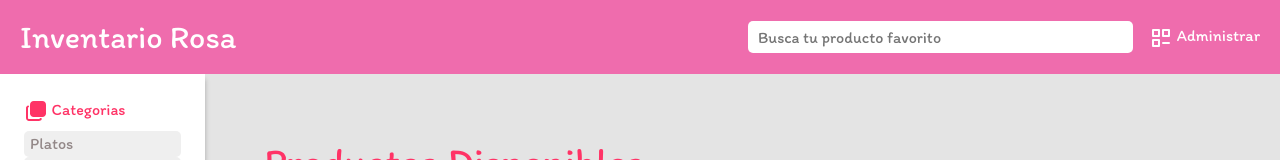
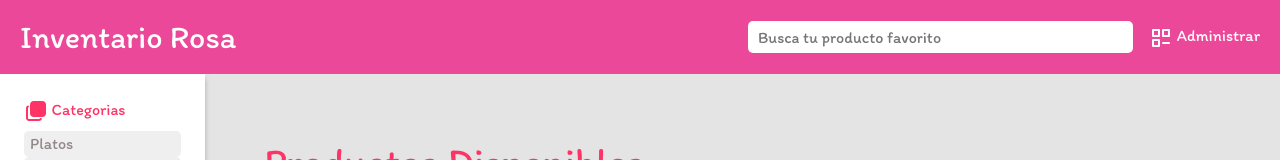
Before and after one commit to CronusCore/InventarioRosa-Frontend, a React (Vite) app: page / in a window 1280 px wide. Shown: the top 160 px of the page. Built offline with nearby package versions, Linux system fonts and the light colour scheme.

Commit message:
Agregando eventos en CARD

```diff
--- a/src/Components/Products/Card.jsx
+++ b/src/Components/Products/Card.jsx
@@ -1,5 +1,5 @@
 
-const Card = ({Name, Price, Stock, Image})=>{
+const Card = ({Name, Price, Stock, Image, Id})=>{
     return(
         <article className="product-card">
             <img src={Image} alt={`Image of ${Name}`} className="image-product"/>
--- a/src/Components/Products/HomePage.jsx
+++ b/src/Components/Products/HomePage.jsx
@@ -12,7 +12,7 @@ const HomePage = () => {
 
                 <FilterSection />
                 <ProductSection>
-                        <Card Name="Eco Twist" Price="200" Stock="32" Image="https://m.media-amazon.com/images/I/51LcexcMjTL.jpg" />
+                        <Card Name="Eco Twist" Price="200" Stock="32" Image="https://m.media-amazon.com/images/I/51LcexcMjTL.jpg" Id={1} />
                         <Card Name="Eco Twist" Price="200" Stock="32" Image="url" />
                         <Card Name="Eco Twist" Price="200" Stock="32" Image="url" />
                         <Card Name="Eco Twist" Price="200" Stock="32" Image="url" />
--- a/src/Components/Struct/Header.jsx
+++ b/src/Components/Struct/Header.jsx
@@ -6,12 +6,29 @@ import Navbar from 'react-bootstrap/Navbar';
 import NavDropdown from 'react-bootstrap/NavDropdown';
 import AdministratorLogo from '../../assets/category-minus.svg';
 import SearchBar from './SearchBar';
+import { useState, useEffect } from 'react';
 
 
  const Header = () =>{
+    const [isScrolling , setIsScrolling] = useState(false);
+
+    const handleScroll = (e) =>{
+      if(window.scrollY > 1){
+        setIsScrolling(true);
+      }else{
+        setIsScrolling(false);
+      }
+
+    }
+    useEffect(() =>{
+        window.addEventListener('scroll', handleScroll);
+        return ()=>{
+          window.removeEventListener('scroll', handleScroll);
+        }
+    },[]);
 
     return (
-        <Navbar expand="lg" className="bg-principal p-2 nav-fixed">
+        <Navbar expand="lg" className={`${isScrolling ? "bg-scrolling" : "bg-principal" } p-2 nav-fixed`}>
           <Container fluid>
             <Navbar.Brand href="#" className='title'>Inventario Rosa</Navbar.Brand>
             <Navbar.Toggle aria-controls="navbarScroll" />
--- a/src/index.css
+++ b/src/index.css
@@ -21,7 +21,7 @@ p{
 }
 
 .bg-principal{
-  background-color: rgba(236, 72, 153, 0.8) ;
+  background-color: rgb(236, 72, 153) ;
 
 }
 
@@ -134,6 +134,11 @@ article.product-card{
   position: sticky;
   top: 0;
   backdrop-filter: blur(10px);
+  transition: all 1s;
+}
+
+.bg-scrolling{
+  background-color: rgba(236, 72, 153, 0.5) ;
 
 }
 @media (max-width: 598px)  {
```
